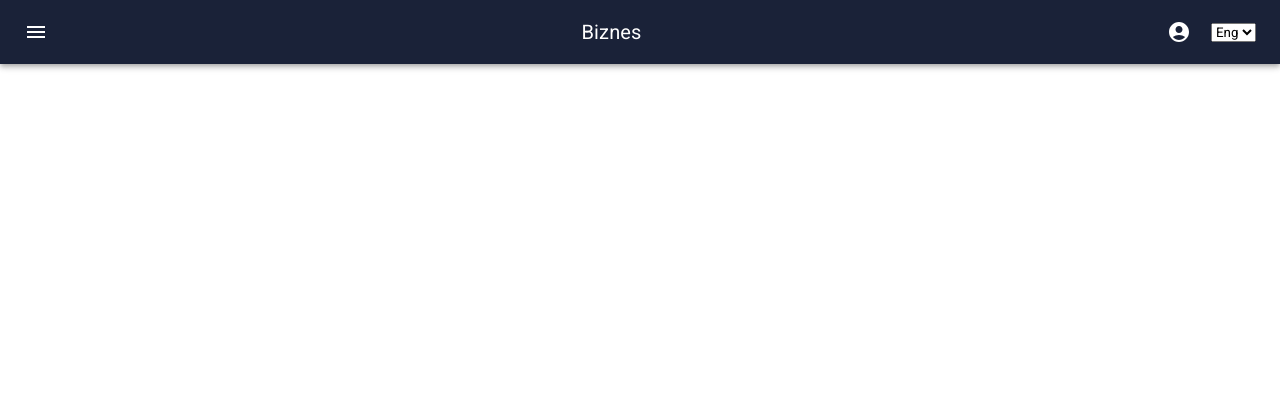
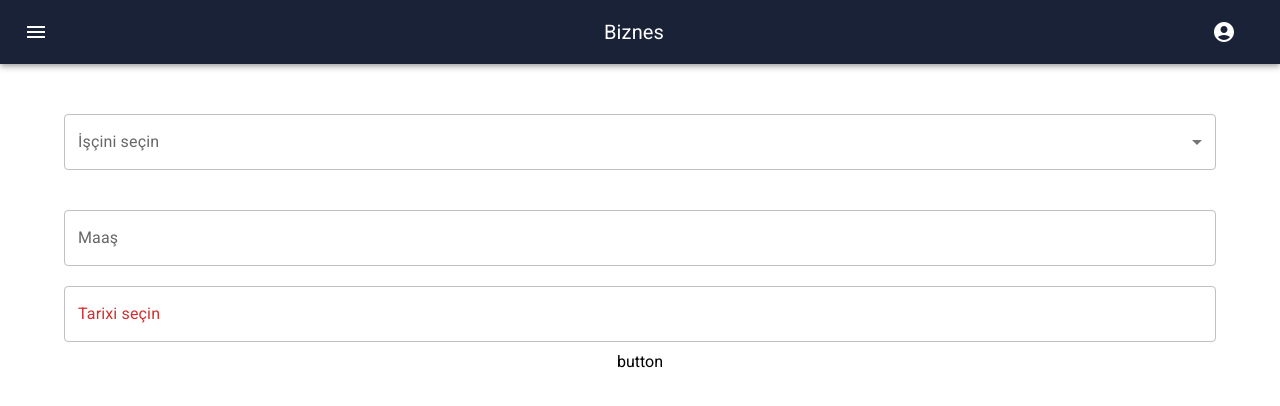
Before and after one commit to eltac-malik/bms, a React (Create React App) app: page /add-salary in a window 1280 px wide. Before the commit this address had no page. Shown: the top 406 px of the page. Built offline with nearby package versions, Linux system fonts and the light colour scheme.

Commit message:
feat/salary-page

```diff
--- a/package.json
+++ b/package.json
@@ -9,7 +9,7 @@
     "@mui/icons-material": "^5.10.16",
     "@mui/lab": "^5.0.0-alpha.113",
     "@mui/material": "^5.10.17",
-    "@mui/x-date-pickers": "^5.0.11",
+    "@mui/x-date-pickers": "^5.0.12",
     "@reduxjs/toolkit": "^1.9.1",
     "@testing-library/jest-dom": "^5.16.5",
     "@testing-library/react": "^13.4.0",
--- a/src/App.js
+++ b/src/App.js
@@ -9,6 +9,7 @@ import Sidebar from 'views/components/Sidebar'
 import Bottombar from 'views/components/Bottombar'
 import Navigation from 'views/components/Navigation'
 import SingleEmployee from 'views/Employeer/SingleEmployee/SingleEmployee'
+import Salary from 'views/Salary'
 
 function App() {
 
@@ -29,6 +30,7 @@ function App() {
         <Route path='/settings' element={<Settings/>}/>
         <Route path='/employeer' element={<Employeer/>}/>
         <Route path='/employeer/:id' element={<SingleEmployee/>}/>
+        <Route path='/add-salary' element={<Salary/>}/>
       </Routes>
      </Router>
     </div>
--- a/src/common/route.js
+++ b/src/common/route.js
@@ -3,6 +3,7 @@ import AccountCircleIcon from '@mui/icons-material/AccountCircle';
 import SettingsIcon from '@mui/icons-material/Settings';
 import LogoutIcon from '@mui/icons-material/Logout';
 import BadgeIcon from '@mui/icons-material/Badge';
+import PaidIcon from '@mui/icons-material/Paid';
 
 export const content =
 [
@@ -16,6 +17,11 @@ export const content =
         name:"İşçilər",
         url:"/employeer",
         icon:<BadgeIcon/>
+    },
+    {
+        name:"Maaş",
+        url:"/add-salary",
+        icon:<PaidIcon/>
     }
 ]
 
--- a/src/views/Employeer/SalaryHistory/index.jsx
+++ b/src/views/Employeer/SalaryHistory/index.jsx
@@ -10,7 +10,6 @@ import { LocalizationProvider } from '@mui/x-date-pickers/LocalizationProvider';
 import { DatePicker } from '@mui/x-date-pickers/DatePicker';
 import './SalaryHistory.css'
 import {filterByTime} from 'common/constantField'
-import TimeLine from 'views/components/TimeLine'
 
 function Index() {
   const [value, setValue] = React.useState(null);
@@ -55,8 +54,6 @@ function Index() {
       />
     </LocalizationProvider>
       </div>
-
-        <TimeLine/>
     </div>
   )
 }
--- /dev/null
+++ b/src/views/Home/Home.module.css
@@ -0,0 +1,8 @@
+.home
+{
+    width: 100%;
+    display: flex;
+    justify-content: center;
+    align-items: center;
+    flex-direction: column;
+}
--- a/src/views/Home/index.jsx
+++ b/src/views/Home/index.jsx
@@ -1,11 +1,14 @@
 import React from 'react'
+import style from './Home.module.css'
 import PieChart from 'views/components/Charts/PieChart'
+import List from 'views/components/ListView'
 
 
 function Home() {
   return (
-    <div>
+    <div className={style.home}>
       <PieChart/>
+      <List/>
     </div>
   )
 }
--- /dev/null
+++ b/src/views/Salary/Salary.css
@@ -0,0 +1,20 @@
+.salary
+{
+    width: 100%;
+    display: flex;
+    align-items: center;
+    justify-content: center;
+    flex-direction: column;
+}
+
+.salary-time
+{
+    color: blue;
+    width: 90%;
+}
+
+.MuiOutlinedInput-notchedOutline,
+.css-1d3z3hw-MuiOutlinedInput-notchedOutline
+{
+    border-color: silver !important;
+}
--- /dev/null
+++ b/src/views/Salary/index.jsx
@@ -0,0 +1,74 @@
+import React,{useState} from 'react'
+import Box from '@mui/material/Box';
+import InputLabel from '@mui/material/InputLabel';
+import FormControl from '@mui/material/FormControl';
+import Select from '@mui/material/Select';
+import MenuItem from '@mui/material/MenuItem';
+import TextField from '@mui/material/TextField';
+import dayjs, { Dayjs } from 'dayjs';
+import Stack from '@mui/material/Stack';
+import { AdapterDayjs } from '@mui/x-date-pickers/AdapterDayjs';
+import { LocalizationProvider } from '@mui/x-date-pickers/LocalizationProvider';
+import { DatePicker } from '@mui/x-date-pickers/DatePicker';
+import { MobileDatePicker } from '@mui/x-date-pickers/MobileDatePicker';
+import { DesktopDatePicker } from '@mui/x-date-pickers/DesktopDatePicker';
+import './Salary.css'
+
+function Salary() {
+
+    const [value, setValue] = useState('');
+
+    const handleChange = (event) => {
+        setValue(event.target.value);
+    };
+
+    return (
+        <div className='salary'>
+    <Box style={{width:"90%",outline:"none",marginTop:"50px"}} sx={{ minWidth: 120 }}>
+      <FormControl fullWidth >
+        <InputLabel id="demo-simple-select-label">İşçini seçin</InputLabel>
+        <Select
+          labelId="demo-simple-select-label"
+          id="demo-simple-select"
+          value={value} label="İşçini seçin"
+          className='salary-field' onChange={handleChange} >
+
+          {/* {
+                data.map(e=>
+                {
+                    return(
+                        <MenuItem value={e}>{e}</MenuItem>
+                    )
+                })
+          } */}
+
+        </Select>
+      </FormControl>
+    </Box>
+
+    <TextField
+    className='profile-input'
+    id="outlined-basic" label="Maaş"
+    variant="outlined" />
+
+
+    <LocalizationProvider dateAdapter={AdapterDayjs}>
+      <Stack spacing={3} className='profile-input'>
+        <MobileDatePicker
+          className='mobile-date'
+          label="Tarixi seçin"
+          value={value}
+          onChange={(newValue) => {
+            setValue(newValue);
+          }}
+          renderInput={(params) => <TextField {...params} />}
+        />
+      </Stack>
+    </LocalizationProvider>
+
+          button
+    </div>
+    )
+}
+
+export default Salary
--- /dev/null
+++ b/src/views/components/ListView/List.module.css
@@ -0,0 +1,4 @@
+.list
+{
+    width: 100%;
+}
--- /dev/null
+++ b/src/views/components/ListView/index.jsx
@@ -0,0 +1,25 @@
+import * as React from 'react';
+import list from './List.module.css'
+import List from '@mui/material/List';
+import ListItem from '@mui/material/ListItem';
+import ListItemText from '@mui/material/ListItemText';
+import ListItemAvatar from '@mui/material/ListItemAvatar';
+import Avatar from '@mui/material/Avatar';
+import BeachAccessIcon from '@mui/icons-material/BeachAccess';
+
+export default function FolderList() {
+  return (
+    <div className={list.list}>
+    <List sx={{ width: '100%', bgcolor: 'background.paper' }}>
+    <ListItem>
+        <ListItemAvatar >
+          <Avatar sx={{backgroundColor:"red"}}>
+            <BeachAccessIcon />
+          </Avatar>
+        </ListItemAvatar>
+        <ListItemText primary="Vacation" secondary="July 20, 2014" />
+      </ListItem>
+    </List>
+    </div>
+  );
+}
--- a/src/views/components/Navigation/index.jsx
+++ b/src/views/components/Navigation/index.jsx
@@ -37,10 +37,10 @@ export default function ButtonAppBar({setLeft,setBottom}) {
           <Button onClick={()=> setBottom(true)} color="inherit">
           <AccountCircleIcon/>
           </Button>
-          <select onChange={(e)=> i18n.changeLanguage(e.target.value)}>
+          {/* <select onChange={(e)=> i18n.changeLanguage(e.target.value)}>
             <option value='en'>Eng</option>
             <option value='az'>Az</option>
-          </select>
+          </select> */}
         </Toolbar>
       </AppBar>
     </Box>
--- a/src/views/components/TimeLine/index.jsx
+++ /dev/null
@@ -1,41 +0,0 @@
-import * as React from 'react';
-import Timeline from '@mui/lab/Timeline';
-import TimelineItem from '@mui/lab/TimelineItem';
-import TimelineSeparator from '@mui/lab/TimelineSeparator';
-import TimelineConnector from '@mui/lab/TimelineConnector';
-import TimelineContent from '@mui/lab/TimelineContent';
-import TimelineDot from '@mui/lab/TimelineDot';
-
-export default function LeftPositionedTimeline() {
-  return (
-    <Timeline position="left">
-      <TimelineItem>
-        <TimelineSeparator>
-          <TimelineDot />
-          <TimelineConnector />
-        </TimelineSeparator>
-        <TimelineContent>Eat</TimelineContent>
-      </TimelineItem>
-      <TimelineItem>
-        <TimelineSeparator>
-          <TimelineDot />
-          <TimelineConnector />
-        </TimelineSeparator>
-        <TimelineContent>Code</TimelineContent>
-      </TimelineItem>
-      <TimelineItem>
-        <TimelineSeparator>
-          <TimelineDot />
-          <TimelineConnector />
-        </TimelineSeparator>
-        <TimelineContent>Sleep</TimelineContent>
-      </TimelineItem>
-      <TimelineItem>
-        <TimelineSeparator>
-          <TimelineDot />
-        </TimelineSeparator>
-        <TimelineContent>Repeat</TimelineContent>
-      </TimelineItem>
-    </Timeline>
-  );
-}
```
Also changed, not shown: 1 other file (tests, documents, lock files or other folders).
